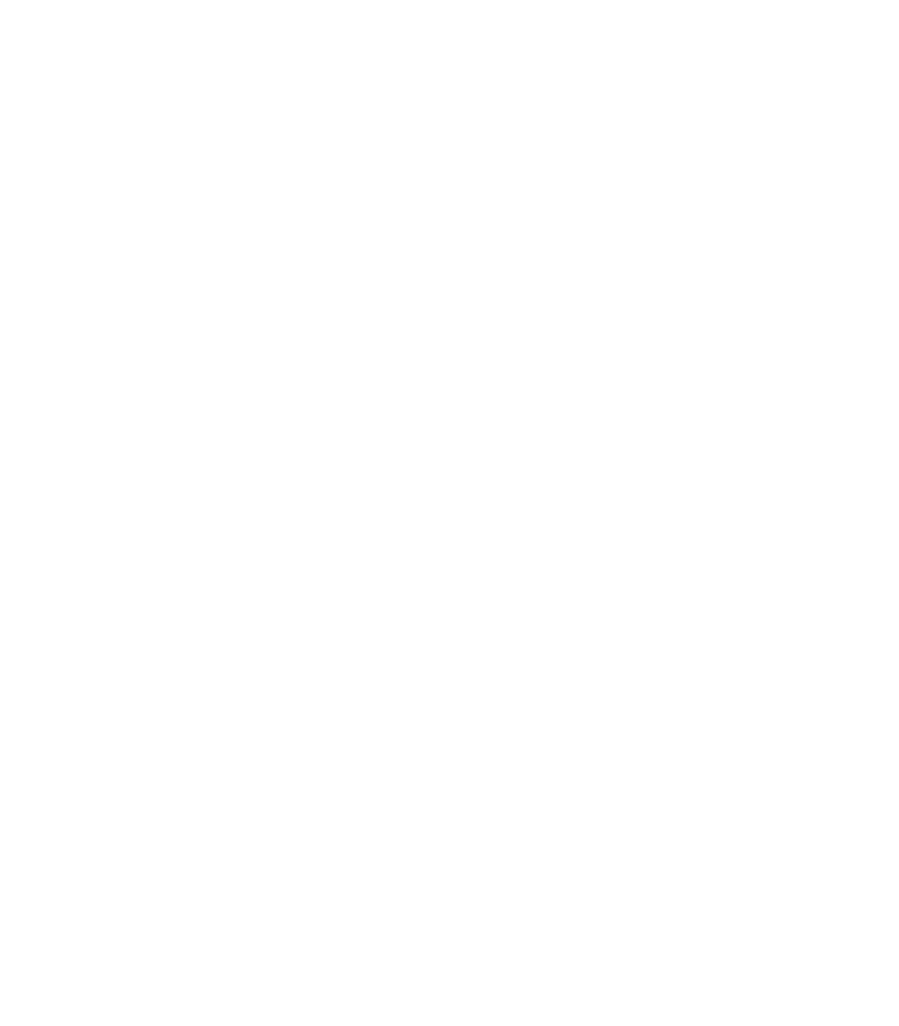
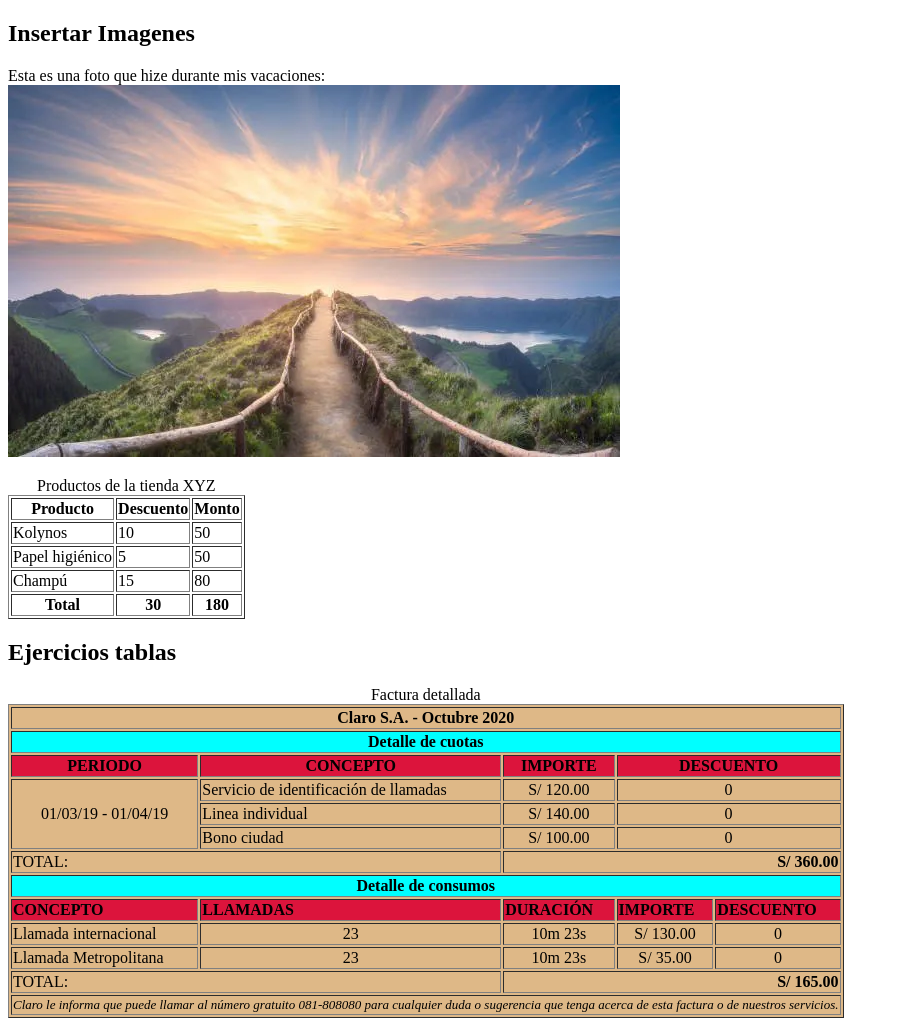
Before and after one commit to michaelnickBravo/TrabajosDW2020, a plain HTML site: page Sesion11/index.html in a window 1280 px wide. Shown: the whole page, without its empty margins (0-899 px from the left). Before the commit the page ends 800 px from the top, so only its background shows below. Drawn offline with Linux system fonts and the light colour scheme.

Commit message:
commit tarea tabla

```diff
--- a/Sesion11/index.html
+++ b/Sesion11/index.html
@@ -0,0 +1,127 @@
+<!DOCTYPE html>
+<html>
+<head>
+    <meta charset='utf-8'>
+    <meta http-equiv='X-UA-Compatible' content='IE=edge'>
+    <title>USAT</title>
+    <meta name='viewport' content='width=device-width, initial-scale=1'>
+    <link rel='stylesheet' type='text/css' media='screen' href='main.css'>
+    <script src='main.js'></script>
+</head>
+<body>
+    <h2>Insertar Imagenes</h2>
+    <p>Esta es una foto que hize durante mis vacaciones: <br>
+        <img src="img/paisaje.webp" alt="paisaje" title="Me gusta este paisaje">
+    </p>
+
+    <table border="1">
+        <caption>Productos de la tienda XYZ</caption>
+        <thead>
+            <tr>
+                <th>Producto</th>
+                <th>Descuento</th>
+                <th>Monto</th>
+            </tr>
+        </thead>
+        <tfoot>
+            <tr>
+                <th>Total</th>
+                <th>30</th>
+                <th>180</th>
+            </tr>
+        </tfoot>
+        <tbody>
+            <tr>
+                <td>Kolynos</td>
+                <td>10</td>
+                <td>50</td>
+            </tr>
+            <tr>
+                <td>Papel higiénico</td>
+                <td>5</td>
+                <td>50</td>
+            </tr>
+            <tr>
+                <td>Champú</td>
+                <td>15</td>
+                <td>80</td>
+            </tr>
+        </tbody>
+    </table>
+    <h2>Ejercicios tablas</h2>
+    <table border="1" style="background-color: burlywood;">
+        <caption>Factura detallada</caption>
+        <thead>
+            <tr>
+                <th colspan="5">Claro S.A. - Octubre 2020</th>
+            </tr>
+        </thead>
+        <tfoot>
+            <tr>
+                <td colspan="5" style="font-size: 13px;"><em>Claro le informa que puede llamar al número
+                    gratuito 081-808080 para cualquier duda o sugerencia que tenga acerca de esta factura
+                    o de nuestros servicios.</em></td>
+            </tr>
+        </tfoot>
+        <tbody>
+            <tr>
+                <td colspan="5" style="text-align: center; background-color: cyan;"><b>Detalle de cuotas</b></td>
+            </tr>
+            <tr style="text-align: center; background-color: crimson;">
+                <td><b>PERIODO</b></td>
+                <td><b>CONCEPTO</b></td>
+                <td><b>IMPORTE</b></td>
+                <td colspan="2"><b>DESCUENTO</b></td>
+            </tr>
+            <tr>
+                <td rowspan="3" style="text-align: center;">01/03/19 - 01/04/19</td>
+                <td>Servicio de identificación de llamadas</td>
+                <td style="text-align: center;">S/ 120.00 </td>
+                <td colspan="2" style="text-align: center;">0</td>
+            </tr>
+            <tr>
+                <td>Linea individual</td>
+                <td style="text-align: center;">S/ 140.00 </td>
+                <td colspan="2" style="text-align: center;">0</td>
+            </tr>
+            <tr>
+                <td>Bono ciudad</td>
+                <td style="text-align: center;">S/ 100.00 </td>
+                <td colspan="2" style="text-align: center;">0</td>
+            </tr>
+            <tr>
+                <td colspan="2">TOTAL:</td>
+                <td colspan="3" style="text-align: right;"><b>S/ 360.00</b></td>
+            </tr>
+            <tr>
+                <td colspan="5" style="text-align: center; background-color: cyan;"><b>Detalle de consumos</b></td>
+            </tr>
+            <tr style="background-color: crimson;">
+                <td><b>CONCEPTO</b></td>
+                <td><b>LLAMADAS</b></td>
+                <td><b>DURACIÓN</b></td>
+                <td><b>IMPORTE</b></td>
+                <td><b>DESCUENTO</b></td>
+            </tr>
+            <tr>
+                <td>Llamada internacional</td>
+                <td style="text-align: center;">23</td>
+                <td style="text-align: center;">10m 23s</td>
+                <td style="text-align: center;">S/ 130.00</td>
+                <td style="text-align: center;">0</td>
+            </tr>
+            <tr>
+                <td>Llamada Metropolitana</td>
+                <td style="text-align: center;">23</td>
+                <td style="text-align: center;">10m 23s</td>
+                <td style="text-align: center;">S/ 35.00</td>
+                <td style="text-align: center;">0</td>
+            </tr>
+            <tr>
+                <td colspan="2">TOTAL:</td>
+                <td colspan="3" style="text-align: right;"><b>S/ 165.00</b></td>
+            </tr>
+        </tbody>
+    </table>
+</body>
+</html>
--- a/TrabajoCV/styles.css
+++ b/TrabajoCV/styles.css
@@ -3,3 +3,6 @@ th{
     font-weight: bold;
     font-family: Arial;
 }
+table{
+    border: 1px black;
+}
```
Also changed, not shown: Sesion12/index.html (added, +18 -0 lines), TrabajoCV/index.html (+1 -1 lines), Sesion11/img/paisaje.webp (added).
